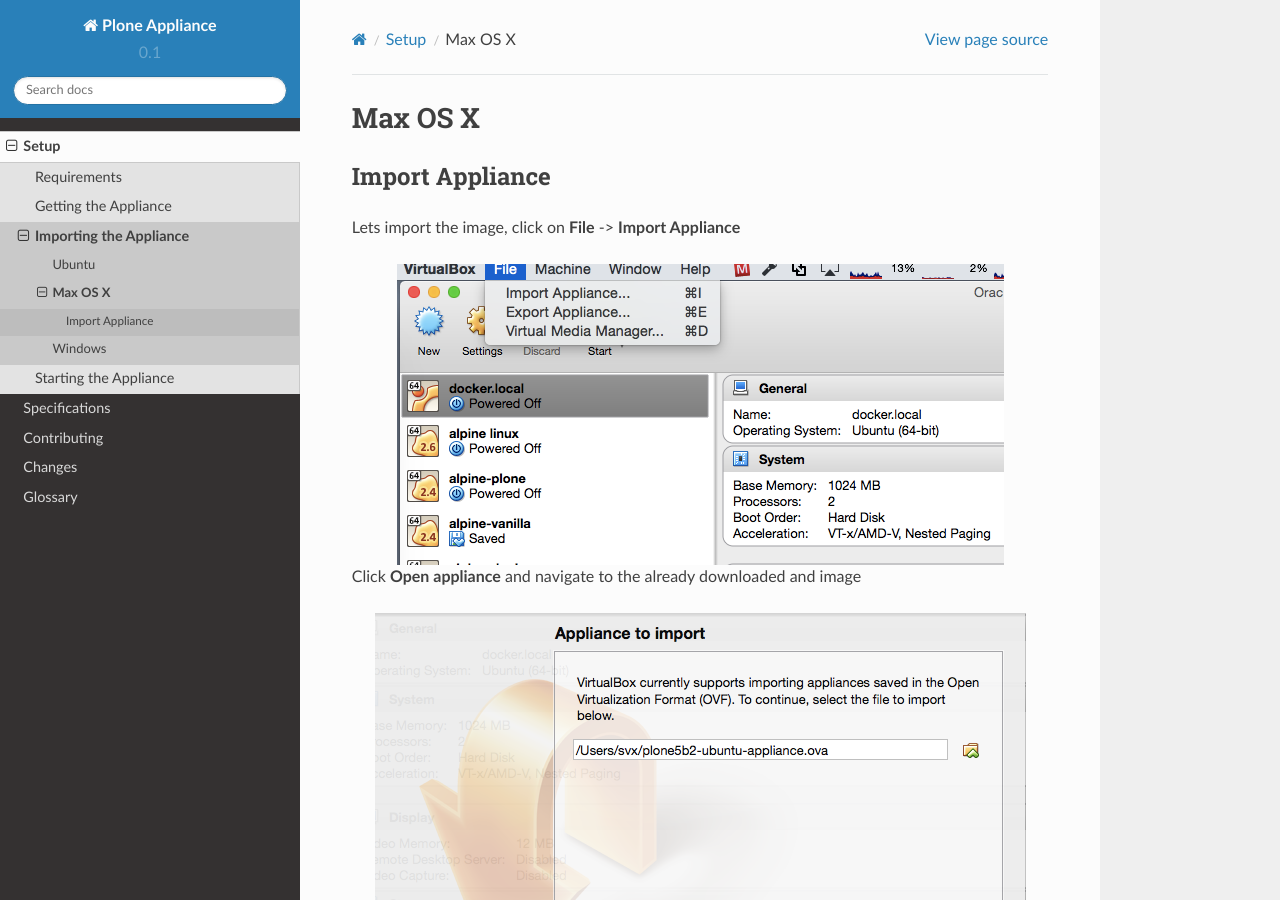
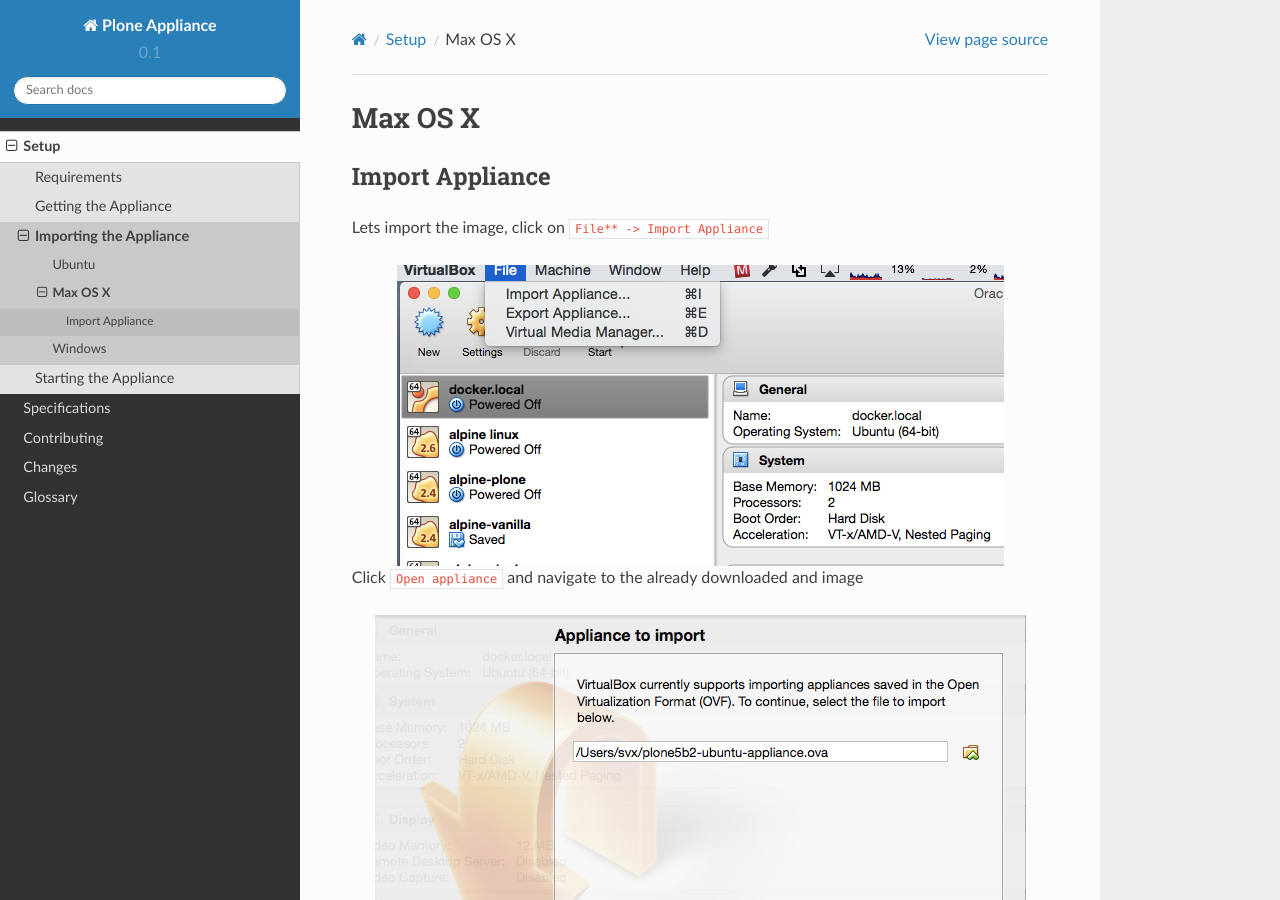
Before and after one commit to svx/plone.appliance, a Sphinx documentation site: the page built from docs/setup/osx.rst, in a window 1280 px wide and 900 px high. Built offline with Sphinx 7.4.7 and the Read the Docs theme 2.0.0, drawn with Linux system fonts in a browser that asks for light colours.

Commit message:
Change rst syntax to unifier docs syntax

```diff
--- a/docs/setup/osx.rst
+++ b/docs/setup/osx.rst
@@ -5,22 +5,22 @@
 Import Appliance
 ----------------
 
-Lets import the image, click on **File** -> **Import Appliance**
+Lets import the image, click on ``File** -> Import Appliance``
 
 .. image:: ../_static/vb_import_osx.png
    :alt: some text
    :align: center
 
-Click **Open appliance** and navigate to the already downloaded and image
+Click ``Open appliance`` and navigate to the already downloaded and image
 
 .. image:: ../_static/choose_appliance_to_import_osx.png
    :alt: some text
    :align: center
 
-Click **Continue**
+Click ``Continue``
 
 .. image:: ../_static/import_appliance_osx.png
    :alt: some text
    :align: center
 
-Click **Import**
+Click ``Import``
```
Also changed, not shown: docs/setup/ubuntu.rst (+4 -4 lines).
